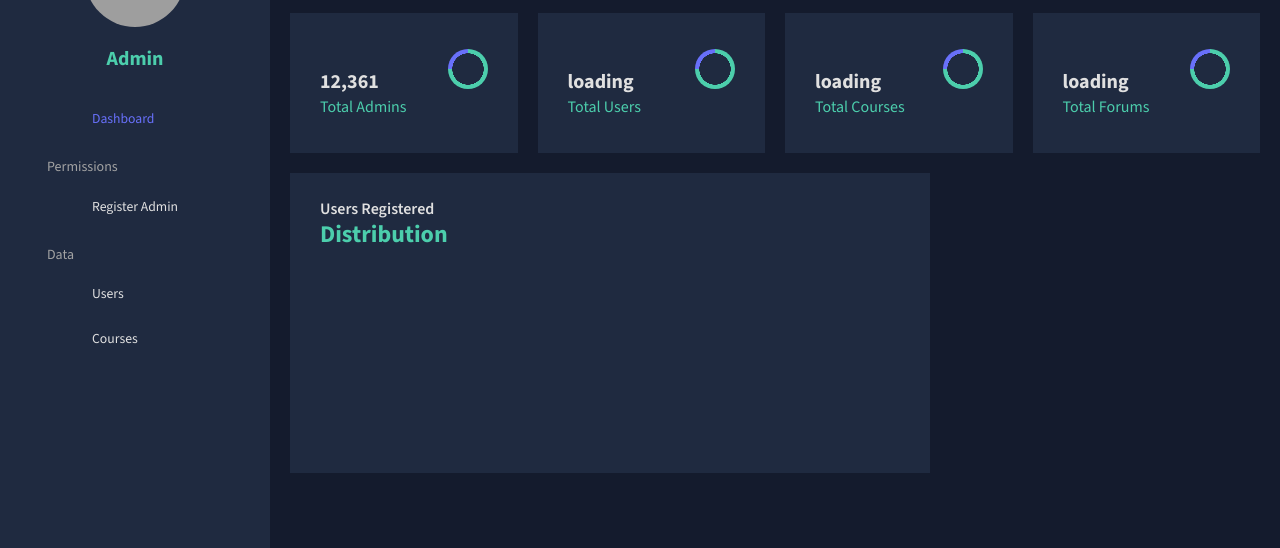
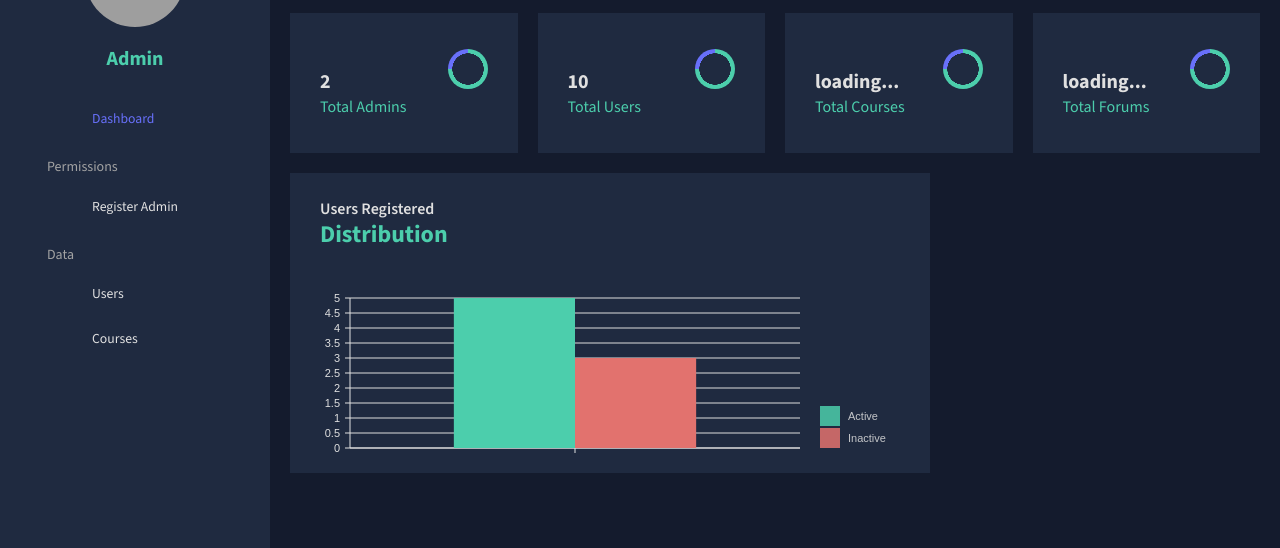
Before and after one commit to 1c2025-IngSoftware2-g7/backoffice, a React (Create React App) app: page /dashboard in a window 1280 px wide. Shown: the part 160-708 px from the top of the page. Built offline with nearby package versions, Linux system fonts and the light colour scheme; no server answers; grey boxes are pictures that could not be loaded; some icons are missing.

Commit message:
tabla dashboard

```diff
--- a/package.json
+++ b/package.json
@@ -8,13 +8,15 @@
     "@mui/icons-material": "^7.0.2",
     "@mui/material": "^7.0.2",
     "@mui/x-data-grid": "^8.0.0",
+    "@nivo/bar": "^0.95.0",
+    "@nivo/core": "^0.95.0",
     "@testing-library/dom": "^10.4.0",
     "@testing-library/jest-dom": "^6.6.3",
     "@testing-library/react": "^16.3.0",
     "@testing-library/user-event": "^13.5.0",
     "formik": "^2.4.6",
-    "react": "^19.1.0",
-    "react-dom": "^19.1.0",
+    "react": "^18.2.0",
+    "react-dom": "^18.2.0",
     "react-pro-sidebar": "^0.7.1",
     "react-router-dom": "^6.30.0",
     "react-scripts": "^5.0.1",
--- a/src/mockData/mockUsers.js
+++ b/src/mockData/mockUsers.js
@@ -38,5 +38,45 @@ export const mockUsers = [
     "email": "luis.fernandez@example.com",
     "role": "teacher",
     "status": "inactive"
+  },
+  {
+    "uuid": 6,
+    "name": "Sofía",
+    "surname": "Martínez",
+    "email": "sofia.martinez@example.com",
+    "role": "admin",
+    "status": "active"
+  },
+  {
+    "uuid": 7,
+    "name": "Diego",
+    "surname": "Hernández",
+    "email": "diego.hernandez@example.com",
+    "role": "student",
+    "status": "active"
+  },
+  {
+    "uuid": 8,
+    "name": "Lucía",
+    "surname": "Ramírez",
+    "email": "lucia.ramirez@example.com",
+    "role": "teacher",
+    "status": "inactive"
+  },
+  {
+    "uuid": 9,
+    "name": "Miguel",
+    "surname": "Santos",
+    "email": "miguel.santos@example.com",
+    "role": "student",
+    "status": "active"
+  },
+  {
+    "uuid": 10,
+    "name": "Elena",
+    "surname": "Ruiz",
+    "email": "elena.ruiz@example.com",
+    "role": "teacher",
+    "status": "active"
   }
-  ]
+];
--- a/src/scenes/dashboard/UserStatusBarChart.jsx
+++ b/src/scenes/dashboard/UserStatusBarChart.jsx
@@ -0,0 +1,107 @@
+import { ResponsiveBar } from "@nivo/bar";
+import { useTheme } from "@mui/material";
+import { tokens } from "../../theme";
+
+const UserStatusBarChart = ({ active, inactive }) => {
+  const theme = useTheme();
+  const colors = tokens(theme.palette.mode);
+
+  const data = [
+    {
+      status: "",
+      Active: active,
+      Inactive: inactive,
+    },
+  ];
+
+  return (
+    <div style={{ height: 250 }}>
+      <ResponsiveBar
+        data={data}
+        keys={["Active", "Inactive"]}
+        indexBy="status"
+        groupMode="grouped"
+        margin={{ top: 50, right: 130, bottom: 50, left: 60 }}
+        padding={0.3}
+        colors={({ id }) => (id === "Active" ? colors.greenAccent[500] : colors.redAccent[400])}
+        theme={{
+          axis: {
+            domain: {
+              line: {
+                stroke: colors.grey[100],
+              },
+            },
+            legend: {
+              text: {
+                fill: colors.grey[100],
+              },
+            },
+            ticks: {
+              line: {
+                stroke: colors.grey[100],
+                strokeWidth: 1,
+              },
+              text: {
+                fill: colors.grey[100],
+              },
+            },
+          },
+          legends: {
+            text: {
+              fill: colors.grey[100],
+            },
+          },
+        }}
+        borderColor={{ from: "color", modifiers: [["darker", 1.6]] }}
+        axisTop={null}
+        axisRight={null}
+        axisBottom={{
+          tickSize: 5,
+          tickPadding: 5,
+          tickRotation: 0,
+        //   legend: "Status",
+          legendPosition: "middle",
+          legendOffset: 32,
+        }}
+        axisLeft={{
+          tickSize: 5,
+          tickPadding: 5,
+          tickRotation: 0,
+        //   legend: "Users",
+          legendPosition: "middle",
+          legendOffset: -40,
+        }}
+        enableLabel={false}
+        legends={[
+          {
+            dataFrom: "keys",
+            anchor: "bottom-right",
+            direction: "column",
+            justify: false,
+            translateX: 120,
+            translateY: 0,
+            itemsSpacing: 2,
+            itemWidth: 100,
+            itemHeight: 20,
+            itemDirection: "left-to-right",
+            itemOpacity: 0.85,
+            symbolSize: 20,
+            effects: [
+              {
+                on: "hover",
+                style: {
+                  itemOpacity: 1,
+                },
+              },
+            ],
+          },
+        ]}
+        animate={true}
+        motionStiffness={90}
+        motionDamping={15}
+      />
+    </div>
+  );
+};
+
+export default UserStatusBarChart;
--- a/src/scenes/dashboard/index.jsx
+++ b/src/scenes/dashboard/index.jsx
@@ -1,18 +1,3 @@
-// import { Box } from "@mui/material";
-// import Header from "../../components/Header";
-
-// const Dashboard = () => {
-//     return (
-//         <Box m="20px">
-//             <Box display="flex" justifyContent="space-between" alignItems="center">
-//                 <Header title="DASHBOARD" subtitle="Welcome to your dashboard" />
-//             </Box>
-//         </Box>
-//     )
-// }
-
-// export default Dashboard;
-
 import { Box, Button, IconButton, Typography, useTheme } from "@mui/material";
 import { tokens } from "../../theme";
 import Header from "../../components/Header";
@@ -25,6 +10,8 @@ import LinkIcon from '@mui/icons-material/Link';
 import { useEffect, useState } from "react";
 import { getAllCourses } from "../../api/courses";
 import { getAllUsers } from "../../api/users";
+import UserStatusBarChart from "./UserStatusBarChart";
+import { mockUsers } from "../../mockData/mockUsers";
 
 
 function getTotalAdmins(users) {
@@ -33,30 +20,30 @@ function getTotalAdmins(users) {
 }
 
 function getTotalInactive(users) {
-  const totalInactive = users.filter(user => user.status === "inactive").length;
+  const totalInactive = users.filter(user => user.status === "inactive" && user.role !== "admin").length;
   return totalInactive;
 }
 
 function getTotalActive(users) {
-  const totalActive = users.filter(user => user.status === "active").length;
+  const totalActive = users.filter(user => user.status === "active" && user.role !== "admin").length;
   return totalActive;
 }
 
 const Dashboard = () => {
   const theme = useTheme();
   const colors = tokens(theme.palette.mode);
-  const [totalCourses, setTotalCourses] = useState("loading");
-  const [totalUsers, setTotalUsers] = useState("loading");
-  const [totalForums, setTotalForums] = useState("loading");
-  const [totalAdmins, setTotalAdmins] = useState("loading");
-  const [totalInactive, setTotalInactive] = useState("loading");
-  const [totalActive, setTotalActive] = useState("loading");
+  const [totalCourses, setTotalCourses] = useState("loading...");
+  const [totalUsers, setTotalUsers] = useState("loading...");
+  const [totalForums, setTotalForums] = useState("loading...");
+  const [totalAdmins, setTotalAdmins] = useState("loading...");
+  const [totalInactive, setTotalInactive] = useState(0);
+  const [totalActive, setTotalActive] = useState(0);
 
       useEffect(() => {
 
           // setCourses(mockCourses); /// eliminar cuando esta conectado el back
 
-          const fetchCourses = async () => {
+          const fetchData = async () => {
               try {
                   const response = await getAllCourses();
                   setTotalCourses(response.length);
@@ -65,7 +52,8 @@ const Dashboard = () => {
                   console.error(error);
               }
               try {
-                const response = await getAllUsers();
+                // const response = await getAllUsers();
+                const response = mockUsers; // eliminar cuando esta conectado el back
                 setTotalUsers(response.length);
                 setTotalAdmins(getTotalAdmins(response));
                 setTotalInactive(getTotalInactive(response));
@@ -76,7 +64,7 @@ const Dashboard = () => {
             }
           };
 
-          fetchCourses();
+          fetchData();
       }, []);
 
   const handleSeeLogs = () => {
@@ -122,7 +110,7 @@ const Dashboard = () => {
           justifyContent="center"
         >
           <StatBox
-            title="12,361"
+            title={totalAdmins}
             subtitle="Total Admins"
             // progress="0.75"
             // increase="+14%"
@@ -221,7 +209,8 @@ const Dashboard = () => {
               </Typography>
             </Box>
           </Box>
-          </Box>
+          <UserStatusBarChart active={totalActive} inactive={totalInactive} />
+        </Box>
       </Box>
     </Box>
   );
```
Also changed, not shown: src/components/Header.jsx (+0 -28 lines), 1 other file (tests, documents, lock files or other folders). Lines whose indentation alone changed are shown as unchanged.
